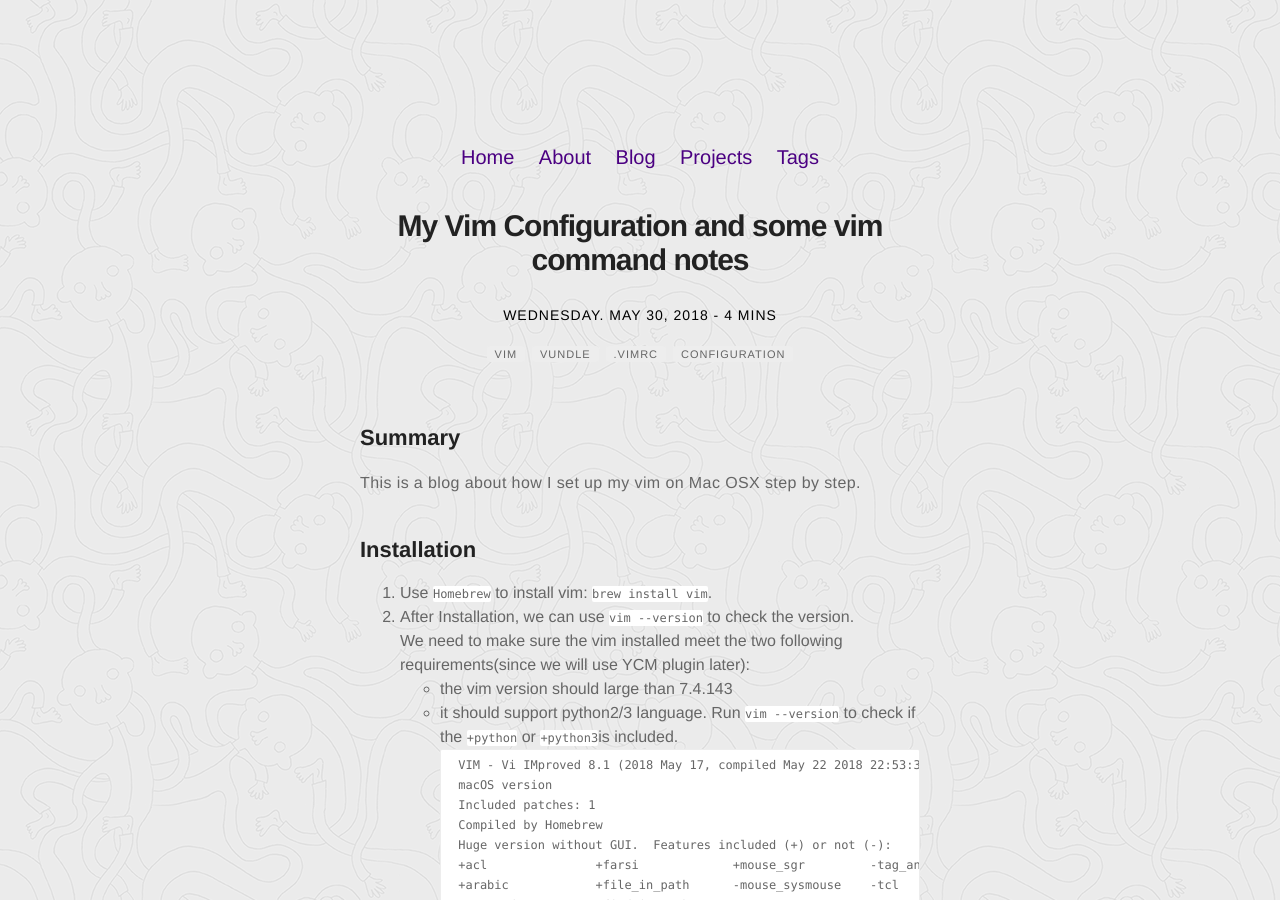
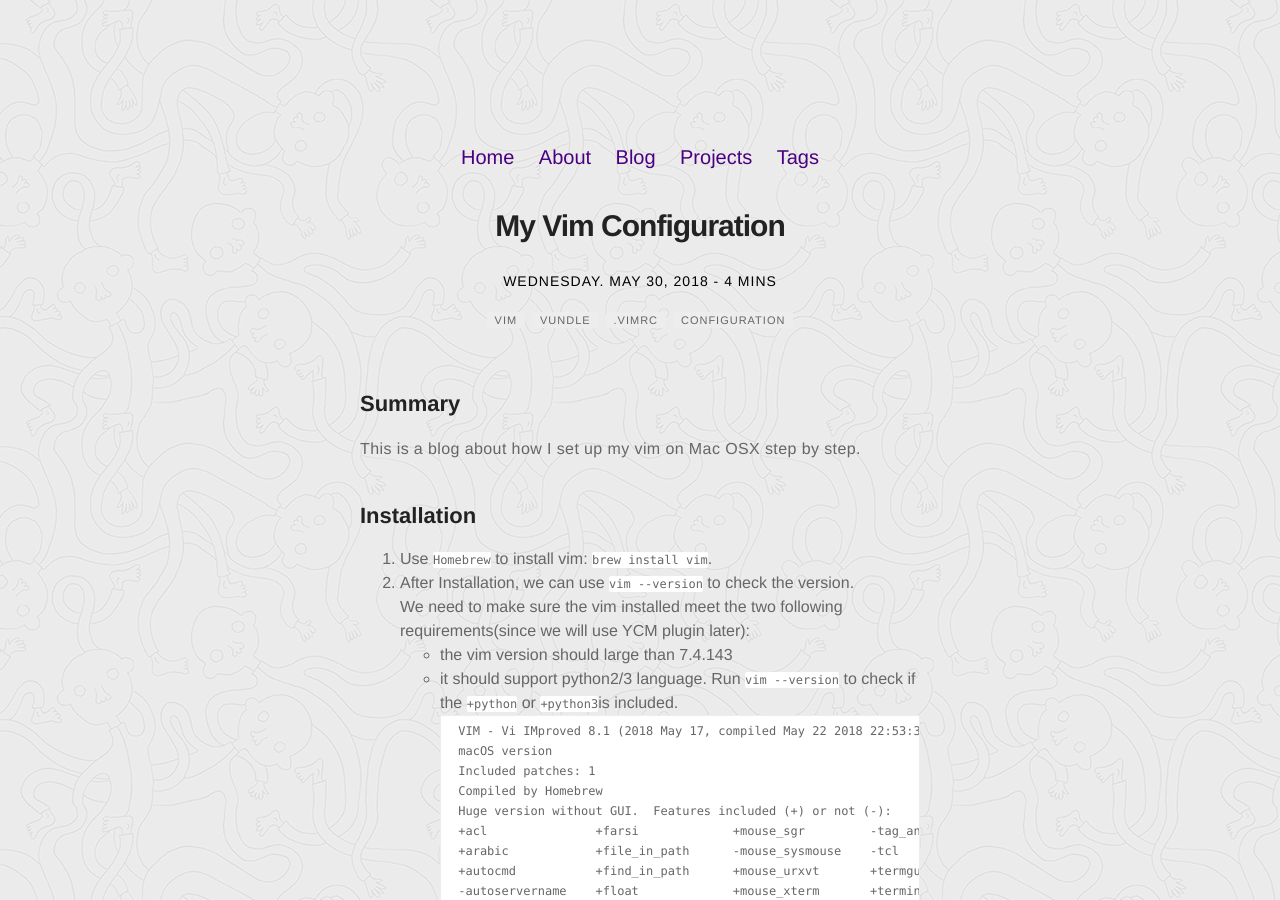
Before and after one commit to jxu033/jxu033.github.io, a Jekyll site: the page built from _posts/2018-05-30-my-vim-configuration.md, in a window 1280 px wide and 900 px high. Built offline with Jekyll 4.4.1, drawn with Linux system fonts in a browser that asks for light colours; comment, search, counter and statistics services are not loaded.

Commit message:
update title of vim blog

```diff
--- a/_posts/2018-05-30-my-vim-configuration.md
+++ b/_posts/2018-05-30-my-vim-configuration.md
@@ -1,5 +1,5 @@
 ---
-title: "My Vim Configuration and some vim command notes"
+title: "My Vim Configuration"
 layout: post
 date: 2018-05-30 22:45
 tag:
```
